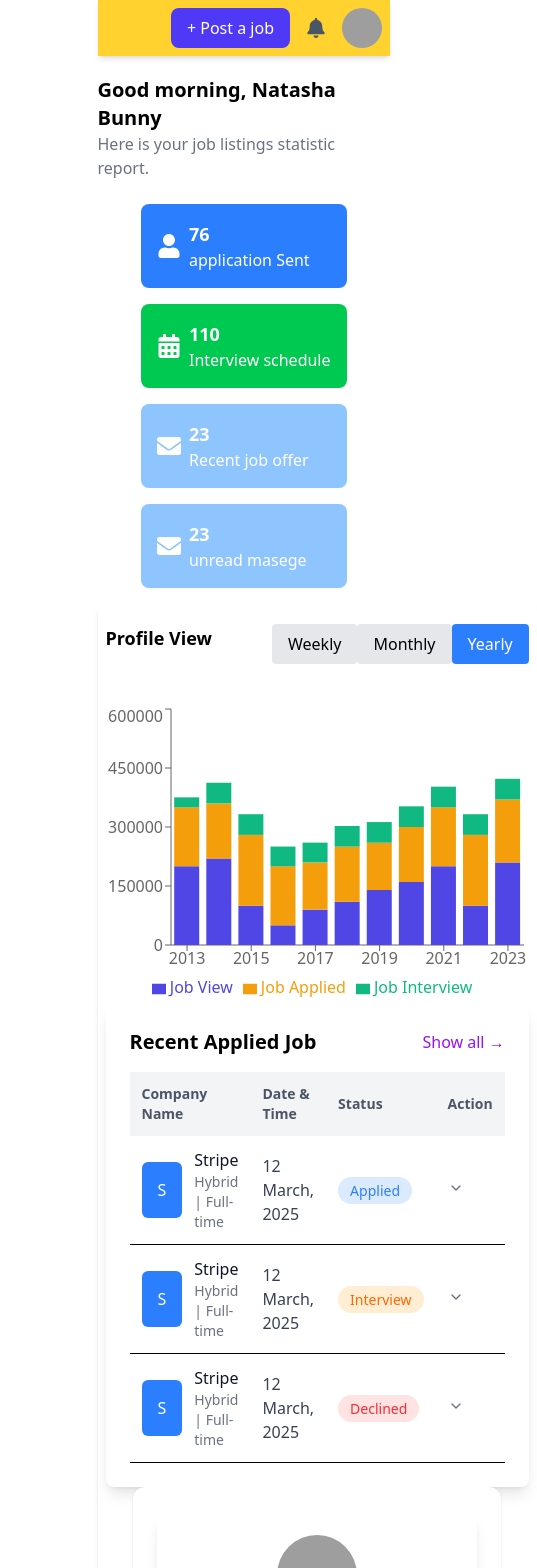
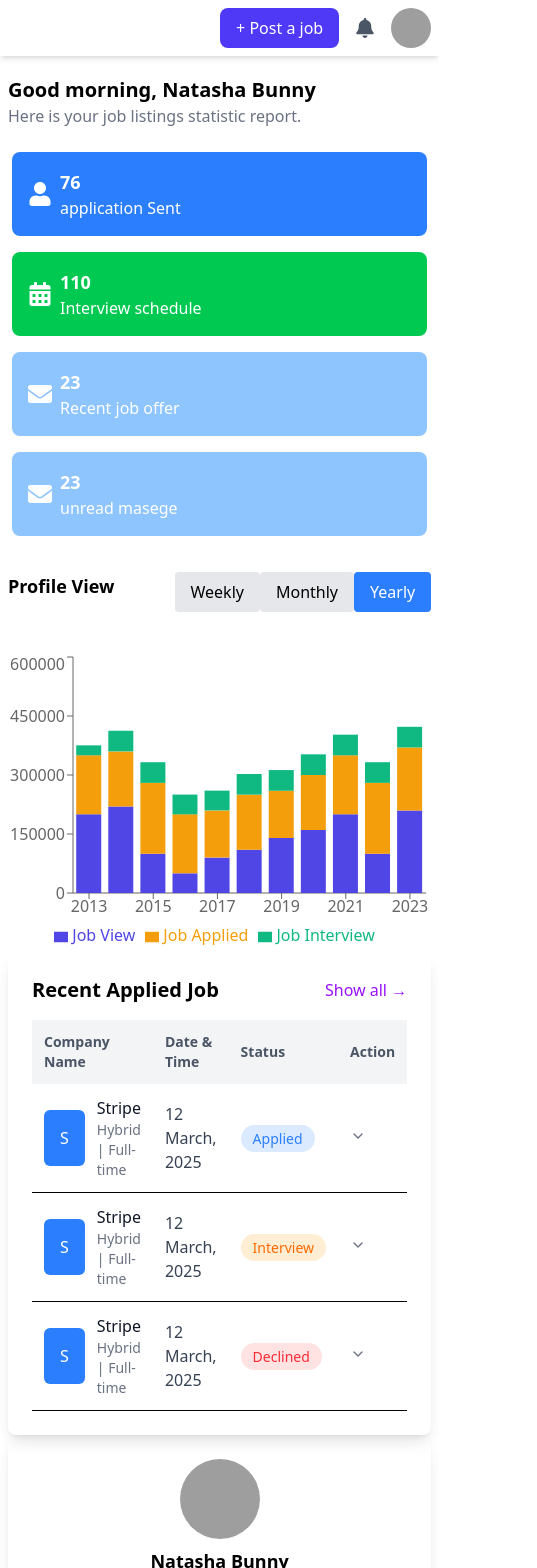
Before and after one commit to Novanectar532/Candidate_dash, a React (Vite) app: page / in a window 390 px wide. Shown: the top 1568 px of the page, 537 px wide, since content can reach past the window. Built offline with nearby package versions, Linux system fonts and the light colour scheme; grey boxes are pictures that could not be loaded.

Commit message:
responsive

```diff
--- a/src/Applayout.jsx
+++ b/src/Applayout.jsx
@@ -16,8 +16,8 @@ import {
 function Applayout() {
   return (
     <div className='w-full flex flex-flex'>
-        <div className='w-3/12'><Sidebar/></div>
-        <div className='flex w-9/12  flex-col'>
+        <div className='lg:w-3/12'><Sidebar/></div>
+        <div className='flex lg:w-9/12  flex-col'>
           {<Header/>}
           {<Outlet/>}
           </div>
--- a/src/component/Header.jsx
+++ b/src/component/Header.jsx
@@ -25,7 +25,7 @@ function Header() {
 
   return (
     <>
-  <nav className="flex justify-end items-center p-2 bg-amber-300 shadow-md w-full ">
+  <nav className="flex justify-end items-center p-2  shadow-md w-full ">
           <button className="bg-indigo-600 text-white px-4 py-2 rounded-lg flex items-center hover:bg-indigo-700 transition">
             + Post a job
           </button>
--- a/src/component/dashboard'/Dashboard.jsx
+++ b/src/component/dashboard'/Dashboard.jsx
@@ -115,17 +115,17 @@ function Dashboard() {
     const [timeframe, setTimeframe] = useState("Yearly");
   return (
     <>
-       <h2 className="text-xl  pt-5 font-semibold">
+       <h2 className="text-xl  pt-5 font-semibold mx-2 ">
           Good morning, Natasha Bunny
         </h2>
-        <p className="text-gray-500">
+        <p className="text-gray-500 mx-2">
           Here is your job listings statistic report.
         </p>
 
 
-        <div className="md:flex gap-4 mt-6 gap-y-4   lg:grid lg:grid-cols-4 mx-auto justify-around  ">
-          <div className="bg-blue-500 text-white p-4 rounded-lg flex items-center md:mb-0 mb-4 ">
-            <FaUser className="text-2xl mr-2" />
+        <div className="md:flex gap-4 mt-6 gap-y-4   lg:grid lg:grid-cols-4 mx-auto justify-around w-full px-3 ">
+          <div className="bg-blue-500 text-white p-4 rounded-lg flex items-center md:mb-0 mb-4  ">
+            <FaUser className="text-2xl mr-2 " />
             <div>
               <h3 className="text-lg font-bold">76</h3>
               <p>application Sent</p>
@@ -155,7 +155,7 @@ function Dashboard() {
         </div>
 
 
-        <div className="bg-white  rounded-lg shadow-md  mx-auto px-2  py-5">
+        <div className="  rounded-lg shadow-md  mx-auto px-2  py-5">
           <div className=" md:grid md:grid-cols-3 gap-3">
            <div className="col-span-2" >
               <div className="flex justify-between pb-10 ">
@@ -236,7 +236,7 @@ function Dashboard() {
                   />
                 </BarChart>
               </ResponsiveContainer>
-              <div className="bg-white shadow-lg rounded-lg p-6 w-full  mx-auto">
+              <div className=" shadow-lg rounded-lg p-6 w-full  mx-auto">
                   <div className="flex justify-between items-center mb-4">
                     <h2 className="text-xl font-semibold">Recent Applied Job</h2>
                     <a href="#" className="text-purple-600 font-medium hover:underline">Show all →</a>
@@ -282,7 +282,7 @@ function Dashboard() {
                 </div>
            </div>
 
-            <div className="  bg-white rounded-xl shadow-sm p-6 space-y-6 justify-self-center">
+            <div className="   justify-self-center">
             <PersnolProfile user={userData}/>
             </div>
           </div>
--- a/src/component/dashboard'/PersonalProfile.jsx
+++ b/src/component/dashboard'/PersonalProfile.jsx
@@ -3,7 +3,7 @@ import React from 'react'
 export default function PersnolProfile({ user }) {
   return (
     <div>
-       <div className="w-80 bg-white shadow-lg rounded-xl p-6">
+       <div className="shadow-lg rounded-xl p-6">
 
       <div className="text-center">
         <img src={user.image} alt="Profile" className="w-20 h-20 mx-auto rounded-full" />
```
